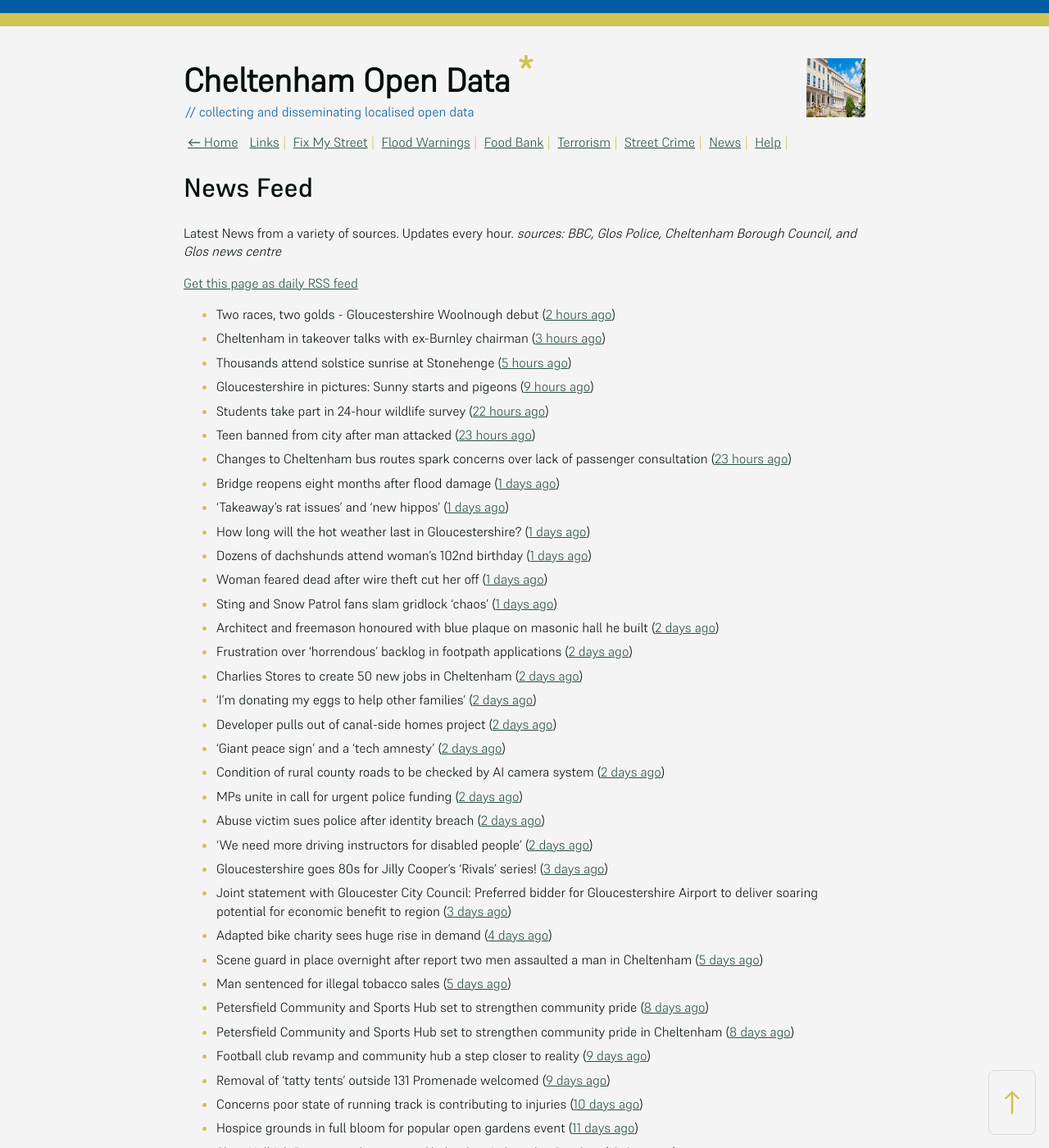
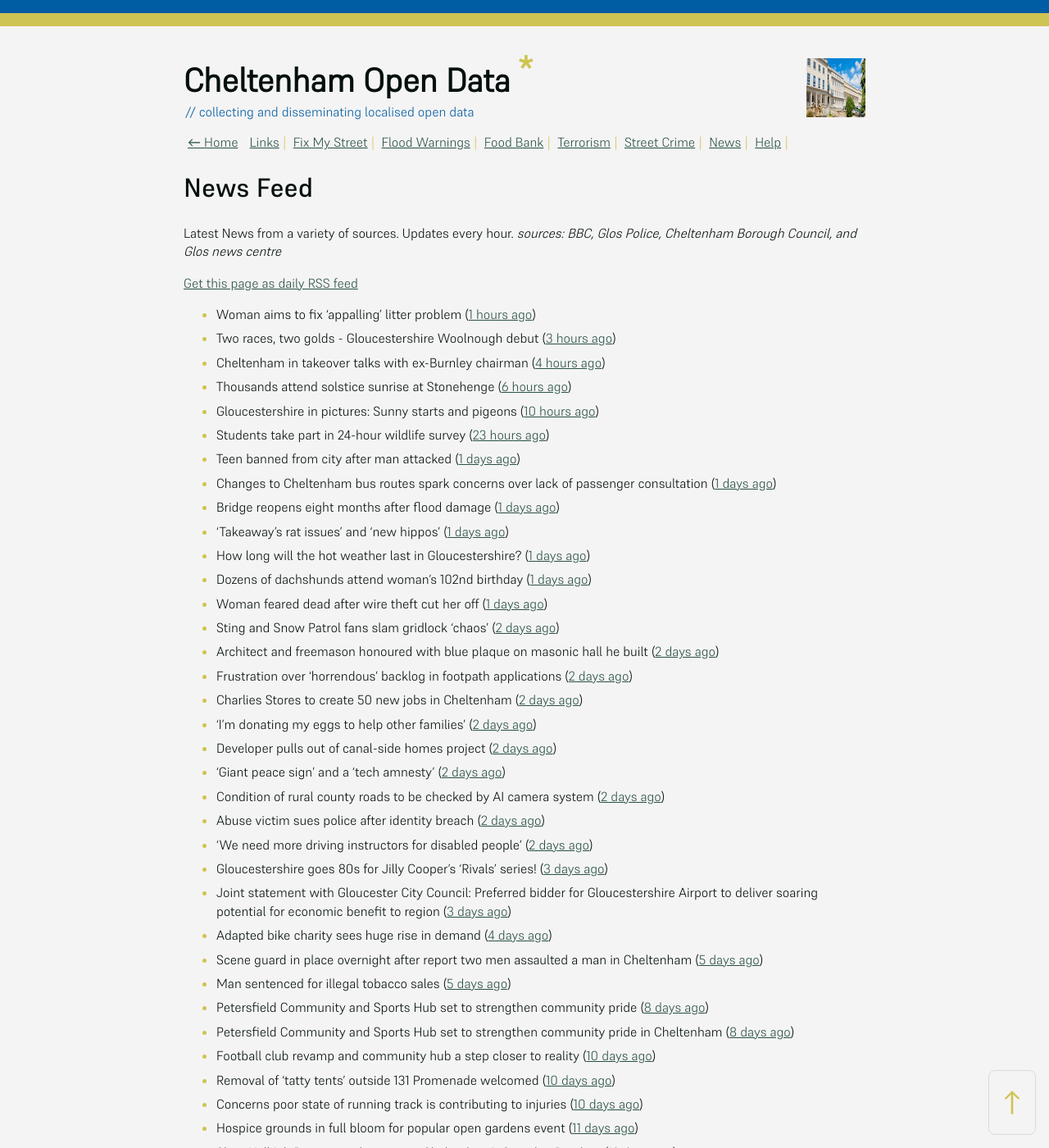
Before and after one commit to mat-0/cheltenham-open-data, a Jekyll site: the page built from _pages/news.md, in a window 1280 px wide and 1400 px high. Shown: the whole window at 82% size. Built offline with Jekyll 4.4.1, drawn with Linux system fonts in a browser that asks for light colours; some of the changed text lies outside the part shown.

Commit message:
Updated 2025-06-21 16:58:17

```diff
--- a/_pages/news.md
+++ b/_pages/news.md
@@ -12,19 +12,20 @@ _sources: BBC, Glos Police, Cheltenham Borough Council, and Glos news centre_
 [Get this page as daily RSS feed](/daily.rss)
 
 <!-- news_marker starts -->
-- Two races, two golds - Gloucestershire Woolnough debut ([2 hours ago](https://www.bbc.com/sport/rowing/articles/cgjg4516w15o))
-- Cheltenham in takeover talks with ex-Burnley chairman ([3 hours ago](https://www.bbc.com/sport/football/articles/ckg3v5135meo))
-- Thousands attend solstice sunrise at Stonehenge ([5 hours ago](https://www.bbc.com/news/articles/cg75gp1y233o))
-- Gloucestershire in pictures: Sunny starts and pigeons ([9 hours ago](https://www.bbc.com/news/articles/cwye9g90870o))
-- Students take part in 24-hour wildlife survey ([22 hours ago](https://www.bbc.com/news/articles/cn41ze3r27zo))
-- Teen banned from city after man attacked ([23 hours ago](https://www.bbc.com/news/articles/c75rl4we60wo))
-- Changes to Cheltenham bus routes spark concerns over lack of passenger consultation ([23 hours ago](https://gloucesternewscentre.co.uk/changes-to-cheltenham-bus-routes-spark-concerns-over-lack-of-passenger-consultation/))
+- Woman aims to fix 'appalling' litter problem ([1 hours ago](https://www.bbc.com/news/articles/cqjq05rv191o))
+- Two races, two golds - Gloucestershire Woolnough debut ([3 hours ago](https://www.bbc.com/sport/rowing/articles/cgjg4516w15o))
+- Cheltenham in takeover talks with ex-Burnley chairman ([4 hours ago](https://www.bbc.com/sport/football/articles/ckg3v5135meo))
+- Thousands attend solstice sunrise at Stonehenge ([6 hours ago](https://www.bbc.com/news/articles/cg75gp1y233o))
+- Gloucestershire in pictures: Sunny starts and pigeons ([10 hours ago](https://www.bbc.com/news/articles/cwye9g90870o))
+- Students take part in 24-hour wildlife survey ([23 hours ago](https://www.bbc.com/news/articles/cn41ze3r27zo))
+- Teen banned from city after man attacked ([1 days ago](https://www.bbc.com/news/articles/c75rl4we60wo))
+- Changes to Cheltenham bus routes spark concerns over lack of passenger consultation ([1 days ago](https://gloucesternewscentre.co.uk/changes-to-cheltenham-bus-routes-spark-concerns-over-lack-of-passenger-consultation/))
 - Bridge reopens eight months after flood damage ([1 days ago](https://www.bbc.com/news/articles/cz09md3ve3no))
 - 'Takeaway's rat issues' and 'new hippos' ([1 days ago](https://www.bbc.com/news/articles/c5ygx2p4lw5o))
 - How long will the hot weather last in Gloucestershire? ([1 days ago](https://www.bbc.co.uk/sounds/play/p0lkf1rq))
 - Dozens of dachshunds attend woman's 102nd birthday ([1 days ago](https://www.bbc.com/news/videos/c307l54nlrmo))
 - Woman feared dead after wire theft cut her off ([1 days ago](https://www.bbc.com/news/articles/cp3k96521neo))
-- Sting and Snow Patrol fans slam gridlock 'chaos' ([1 days ago](https://www.bbc.com/news/articles/cwygv0pqy74o))
+- Sting and Snow Patrol fans slam gridlock 'chaos' ([2 days ago](https://www.bbc.com/news/articles/cwygv0pqy74o))
 - Architect and freemason honoured with blue plaque on masonic hall he built ([2 days ago](https://gloucesternewscentre.co.uk/architect-and-freemason-honoured-with-blue-plaque-on-masonic-hall-he-built/))
 - Frustration over ‘horrendous’ backlog in footpath applications ([2 days ago](https://gloucesternewscentre.co.uk/frustration-over-horrendous-backlog-in-footpath-applications/))
 - Charlies Stores to create 50 new jobs in Cheltenham ([2 days ago](https://gloucesternewscentre.co.uk/charlies-stores-to-create-50-new-jobs-in-cheltenham/))
@@ -32,7 +33,6 @@ _sources: BBC, Glos Police, Cheltenham Borough Council, and Glos news centre_
 - Developer pulls out of canal-side homes project ([2 days ago](https://www.bbc.com/news/articles/cwyxe24xr1jo))
 - 'Giant peace sign' and a 'tech amnesty' ([2 days ago](https://www.bbc.com/news/articles/cglzk58j8jxo))
 - Condition of rural county roads to be checked by AI camera system ([2 days ago](https://gloucesternewscentre.co.uk/condition-of-rural-county-roads-to-be-checked-by-ai-camera-system/))
-- MPs unite in call for urgent police funding ([2 days ago](https://www.bbc.com/news/articles/cev0jk0v88do))
 - Abuse victim sues police after identity breach ([2 days ago](https://www.bbc.com/news/articles/cdxk0x09k7qo))
 - 'We need more driving instructors for disabled people' ([2 days ago](https://www.bbc.com/news/articles/cx27142pgn4o))
 - Gloucestershire goes 80s for Jilly Cooper’s ‘Rivals’ series! ([3 days ago](https://www.bbc.co.uk/sounds/play/p0ljxnh1))
@@ -42,8 +42,8 @@ _sources: BBC, Glos Police, Cheltenham Borough Council, and Glos news centre_
 - Man sentenced for illegal tobacco sales ([5 days ago](https://gloucesternewscentre.co.uk/man-sentenced-for-illegal-tobacco-sales/))
 - Petersfield Community and Sports Hub set to strengthen community pride ([8 days ago](https://gloucesternewscentre.co.uk/petersfield-community-and-sports-hub-set-to-strengthen-community-pride/))
 - Petersfield Community and Sports Hub set to strengthen community pride in Cheltenham ([8 days ago](https://www.cheltenham.gov.uk/news/article/3020/petersfield_community_and_sports_hub_set_to_strengthen_community_pride_in_cheltenham))
-- Football club revamp and community hub a step closer to reality ([9 days ago](https://gloucesternewscentre.co.uk/football-club-revamp-and-community-hub-a-step-closer-to-reality/))
-- Removal of ‘tatty tents’ outside 131 Promenade welcomed ([9 days ago](https://gloucesternewscentre.co.uk/removal-of-tatty-tents-outside-131-promenade-welcomed/))
+- Football club revamp and community hub a step closer to reality ([10 days ago](https://gloucesternewscentre.co.uk/football-club-revamp-and-community-hub-a-step-closer-to-reality/))
+- Removal of ‘tatty tents’ outside 131 Promenade welcomed ([10 days ago](https://gloucesternewscentre.co.uk/removal-of-tatty-tents-outside-131-promenade-welcomed/))
 - Concerns poor state of running track is contributing to injuries ([10 days ago](https://gloucesternewscentre.co.uk/concerns-poor-state-of-running-track-is-contributing-to-injuries/))
 - Hospice grounds in full bloom for popular open gardens event ([11 days ago](https://gloucesternewscentre.co.uk/hospice-grounds-in-full-bloom-for-popular-open-gardens-event/))
 - Shire Hall Lib Dems urged to reopen Cheltenham’s Swindon Road tip ([12 days ago](https://gloucesternewscentre.co.uk/shire-hall-lib-dems-urged-to-reopen-cheltenhams-swindon-road-tip/))
@@ -62,6 +62,6 @@ _sources: BBC, Glos Police, Cheltenham Borough Council, and Glos news centre_
 - Airport chief rejects claims ‘flight schools are being pushed away and business is being run down for housing’ ([19 days ago](https://gloucesternewscentre.co.uk/airport-chief-rejects-claims-flight-schools-are-being-pushed-away-and-business-is-being-run-down-for-housing/))
 - Major development near Cheltenham ‘will provide 4000 much-needed homes’ ([20 days ago](https://gloucesternewscentre.co.uk/major-development-near-cheltenham-will-provide-4000-much-needed-homes/))
 - GALLERY: Saturday at Wychwood Festival 2025 ([20 days ago](https://gloucesternewscentre.co.uk/gallery-saturday-at-wychwood-festival-2025/))
-- A joint statement about Elms Park ([22 days ago](https://www.cheltenham.gov.uk/news/article/3015/a_joint_statement_about_elms_park))
+- A joint statement about Elms Park ([23 days ago](https://www.cheltenham.gov.uk/news/article/3015/a_joint_statement_about_elms_park))
 
 <!-- news_marker ends -->
```
Also changed, not shown: other parts of _pages/news.md (+1 -1 lines), _data/flood.json (+4 -4 lines), index.md (+5 -5 lines).
